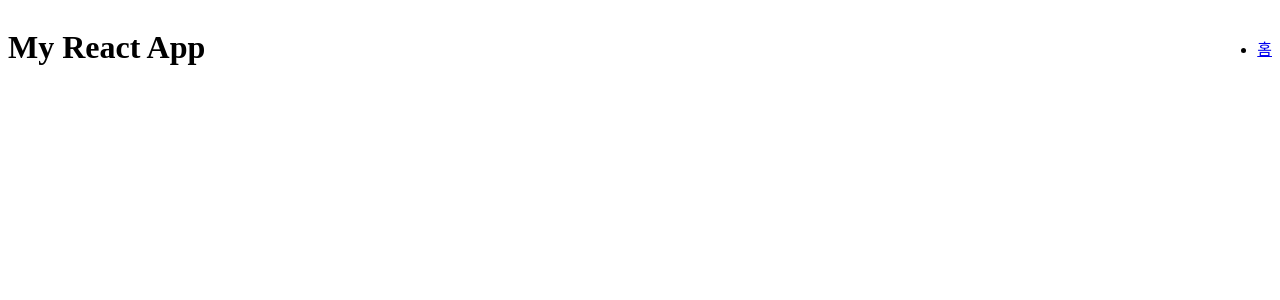
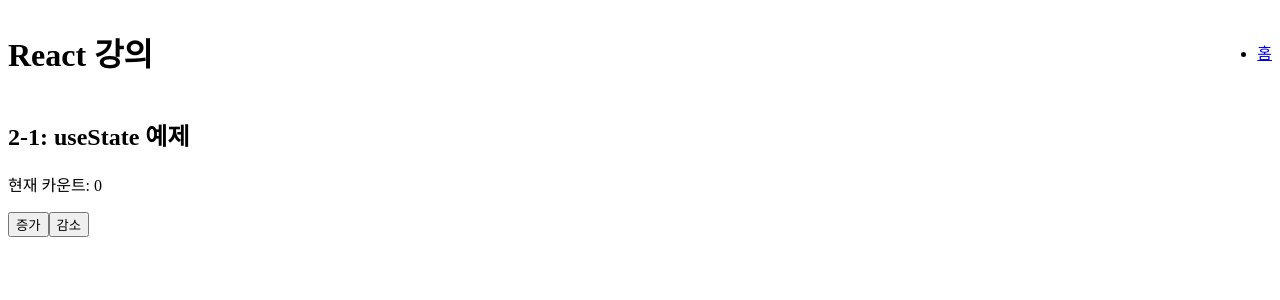
Before and after one commit to elle510/react-lecture-10, a React (Vite) app: page /lecture/2 in a window 1280 px wide. Before the commit this address had no page. Shown: the top 300 px of the page. Built offline with nearby package versions, Linux system fonts and the light colour scheme.

Commit message:
feat: 1강 코드 작성중..

```diff
--- a/src/App.tsx
+++ b/src/App.tsx
@@ -5,6 +5,7 @@ import Home from './pages/Home';
 import ContextAPI from './pages/lectures/lecture01/ContextApi';
 import PropsDrilling from './pages/lectures/lecture01/PropsDrilling';
 import StateProps from './pages/lectures/lecture01/StateProps';
+import StateManagement from './pages/lectures/lecture02/StateManagement';
 
 function App() {
   return (
@@ -17,6 +18,7 @@ function App() {
             <Route path="/lecture/1-1" element={<StateProps />} />
             <Route path="/lecture/1-2" element={<PropsDrilling />} />
             <Route path="/lecture/1-3" element={<ContextAPI />} />
+            <Route path="/lecture/2" element={<StateManagement />} />
           </Routes>
         </main>
       </div>
--- a/src/components/Header.tsx
+++ b/src/components/Header.tsx
@@ -5,7 +5,7 @@ import Nav from './Nav';
 const Header: React.FC = () => {
   return (
     <header className="flex items-center justify-between bg-gray-800 p-4 text-white shadow-md">
-      <h1 className="text-3xl font-bold">My React App</h1>
+      <h1 className="text-3xl font-bold">React 강의</h1>
       <Nav />
     </header>
   );
--- a/src/pages/Home.tsx
+++ b/src/pages/Home.tsx
@@ -21,7 +21,12 @@ const lectures = [
     path: '/lecture/1-3',
     category: '1. ContextAPI: Props 대체와 전역 데이터 관리',
   },
-  // { id: 3, title: '...', path: '/lecture/3', category: '...' },
+  {
+    id: '2',
+    title: '상태(State) 사용법',
+    path: '/lecture/2',
+    category: '2. Hook Basic - useState로 컴포넌트 상태 관리',
+  },
 ];
 
 // 카테고리별로 강의 그룹화
--- a/src/pages/lectures/lecture01/ContextApi.tsx
+++ b/src/pages/lectures/lecture01/ContextApi.tsx
@@ -28,7 +28,7 @@ function ChildComponent() {
   const value = React.useContext(MyContext);
   return (
     <div>
-      <h4>Child Component</h4>
+      <h4>1-3: Child Component</h4>
       <p>Title: {value.title}</p>
       <p>Description: {value.description}</p>
     </div>
--- /dev/null
+++ b/src/pages/lectures/lecture02/StateManagement.tsx
@@ -0,0 +1,32 @@
+import React from 'react';
+
+function StateManagement() {
+  // 1. useState 호출하여 count 상태와 setCount 함수를 초기화합니다.
+  // 'count'는 현재 상태 값(초기값: 0)을 저장하는 변수입니다.
+  // 'setCount'는 'count' 값을 변경하는 함수입니다.
+  const [count, setCount] = React.useState<number>(0);
+
+  // 2. 버튼 클릭 시 호출될 함수입니다.
+  const handleIncrement = () => {
+    // 3. setCount 함수를 호출하여 'count' 상태를 업데이트합니다.
+    // 이전 상태 값(prevCount)을 받아 1을 더한 새로운 값으로 상태를 변경합니다.
+    setCount((prevCount) => prevCount + 1);
+    // 상태가 변경되면 React는 Counter 컴포넌트를 리렌더링합니다.
+  };
+
+  const handleDecrement = () => {
+    setCount((prevCount) => prevCount - 1);
+  };
+
+  // 4. 리렌더링된 컴포넌트는 새로운 'count' 값을 화면에 표시합니다.
+  return (
+    <div>
+      <h2>2-1: useState 예제</h2>
+      <p>현재 카운트: {count}</p>
+      <button onClick={handleIncrement}>증가</button>
+      <button onClick={handleDecrement}>감소</button>
+    </div>
+  );
+}
+
+export default StateManagement;
```
